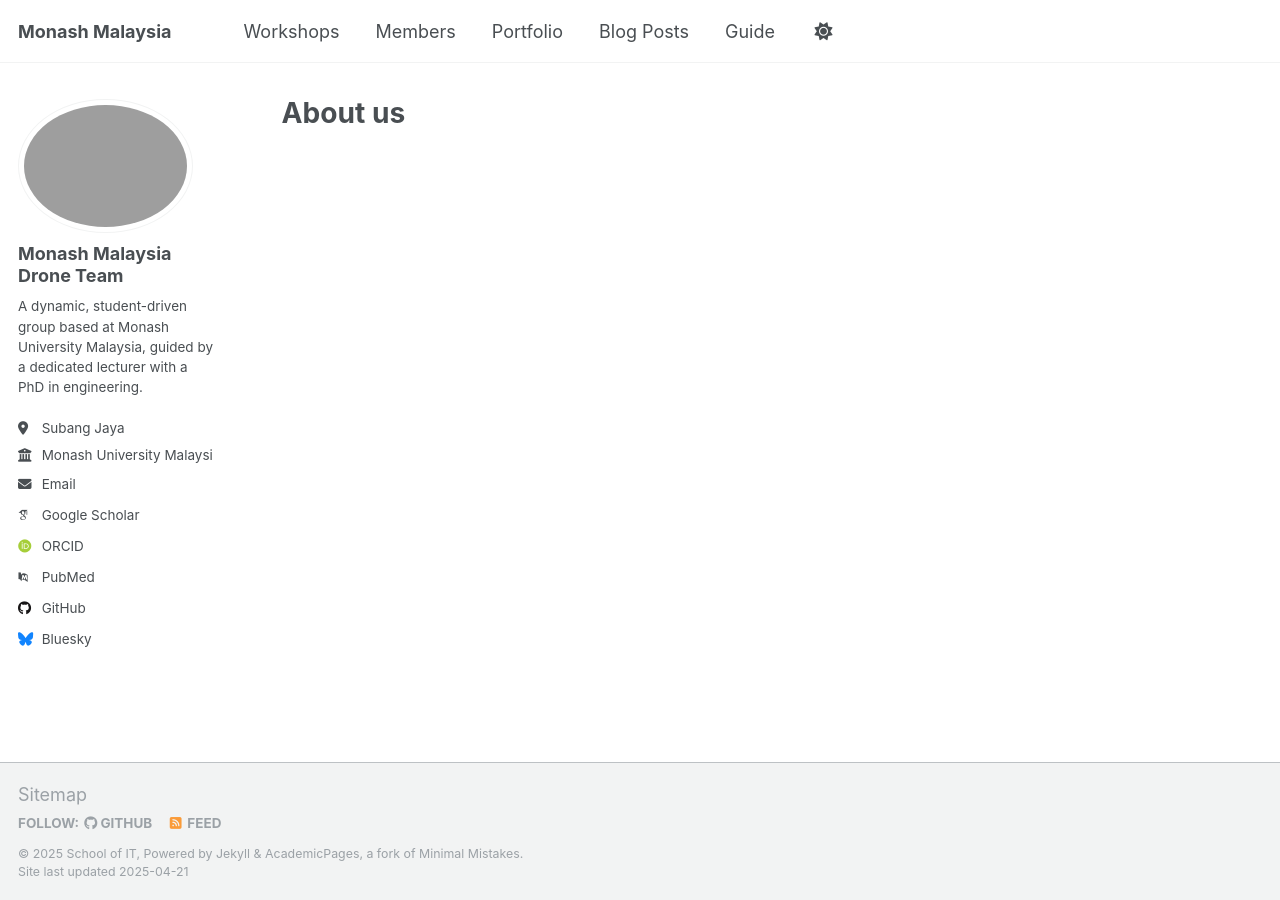
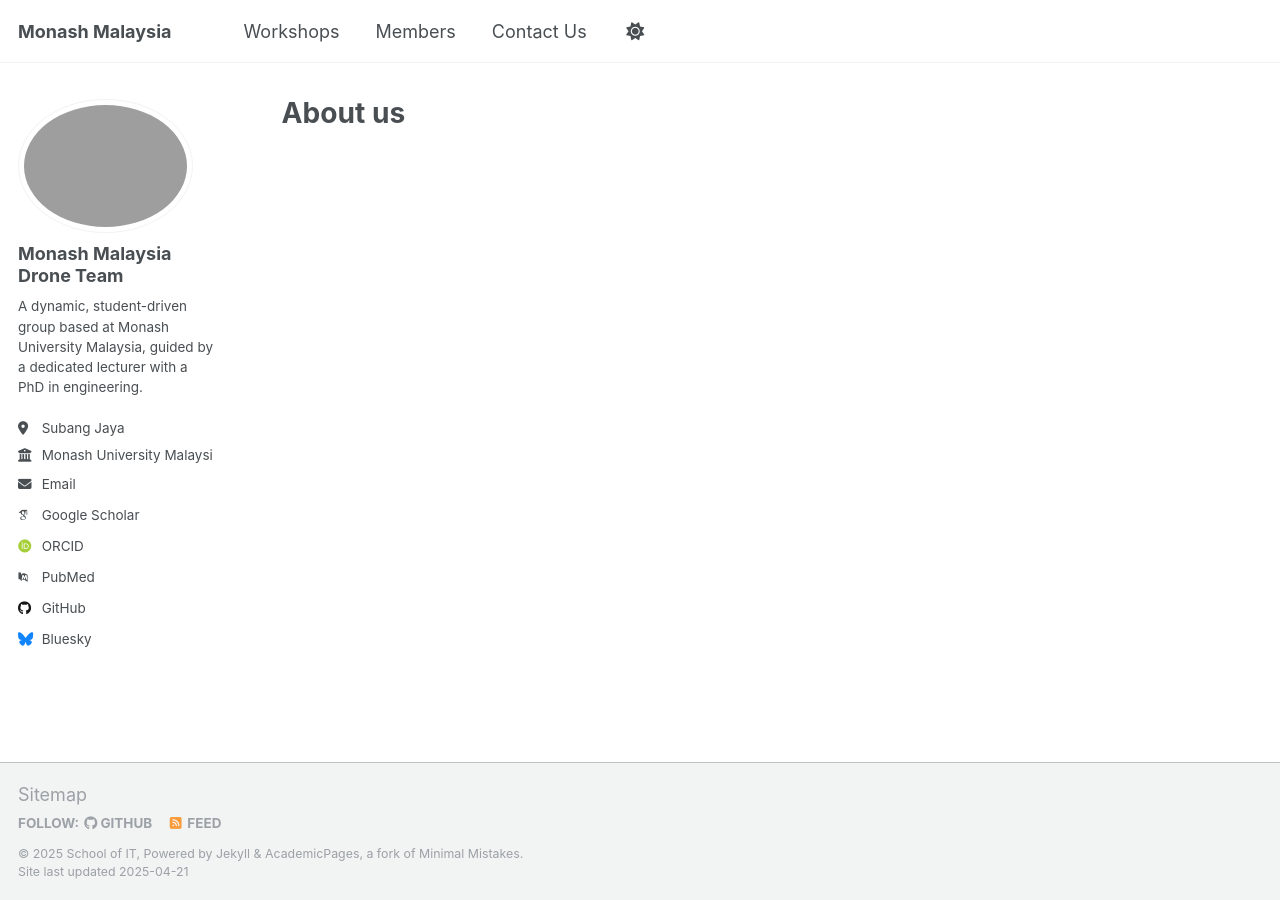
Before and after one commit to noobasuna/monash_drone, a Jekyll site: the page built from _pages/about.md, in a window 1280 px wide. Built offline with Jekyll 4.4.1, drawn with Linux system fonts in a browser that asks for light colours; some web fonts are replaced.

Commit message:
Update navigation.yml

```diff
--- a/_data/navigation.yml
+++ b/_data/navigation.yml
@@ -15,14 +15,14 @@ main:
   - title: "Members"
     url: /teaching/
 
-  - title: "Portfolio"
-    url: /portfolio/
+  # - title: "Portfolio"
+  #   url: /portfolio/
 
-  - title: "Blog Posts"
-    url: /year-archive/
+  # - title: "Blog Posts"
+  #   url: /year-archive/
 
   # - title: "CV"
   #   url: /cv-json/
 
-  - title: "Guide"
+  - title: "Contact Us"
     url: /markdown/
```
